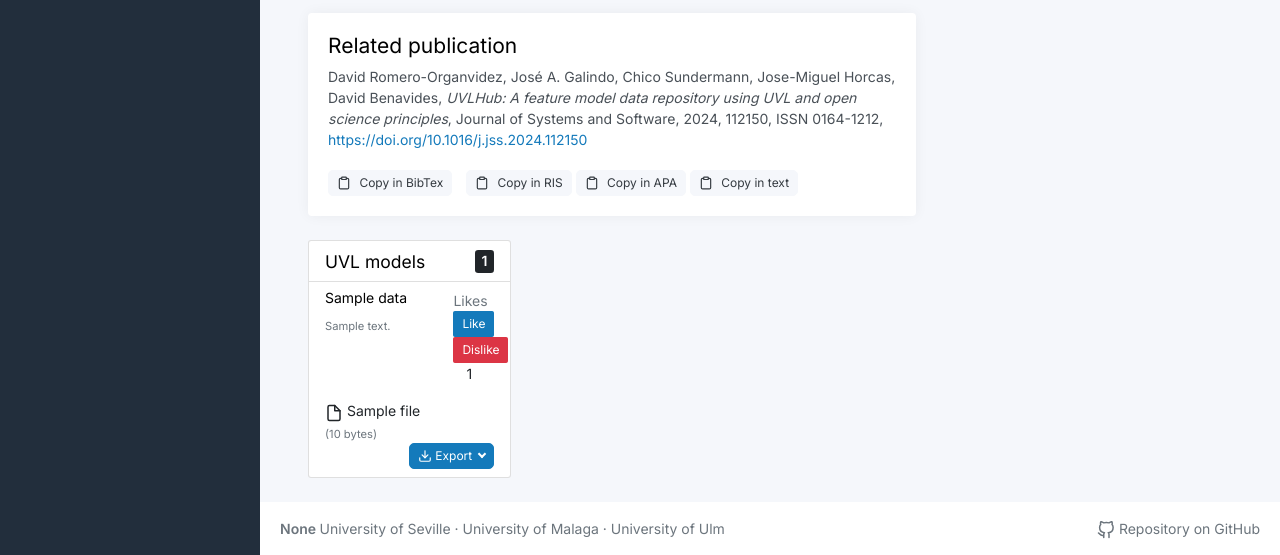
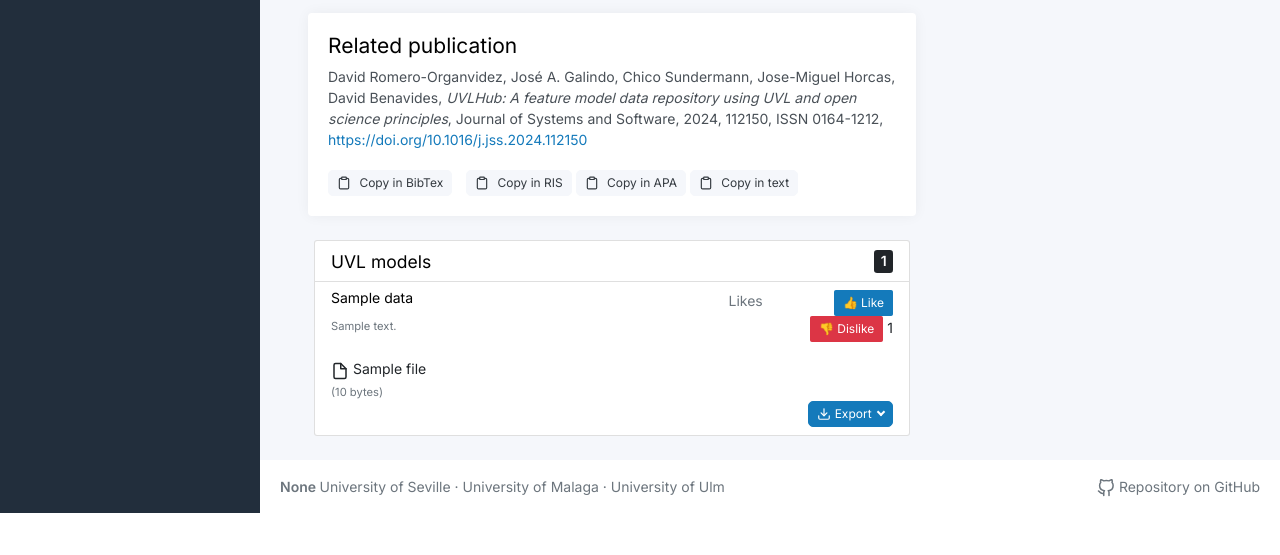
Before and after one commit to ch0cohub/choco-hub-2, a Flask app: template app/modules/dataset/templates/dataset/view_dataset.html in a window 1280 px wide. Shown: the part 571-1126 px from the top of the page. After the commit the page ends 1084 px from the top, so only its background shows below. Run offline with Flask 3, Linux system fonts and the light colour scheme; the template is opened without the code that fills it: values that come from a table or form of the project are taken from there, others are empty; a user stored in the database is signed in; tables that the repository leaves empty hold one stand-in row (values such as "Sample post"); parts of the project's set-up code (start-up, migrations or seed data) failed here and were passed over; some libraries are stand-ins or nearby versions.

Commit message:
style(dataset): improve score container

```diff
--- a/app/modules/dataset/templates/dataset/view_dataset.html
+++ b/app/modules/dataset/templates/dataset/view_dataset.html
@@ -246,7 +246,7 @@
         </div>
 
 
-        <div class="col-xl-4 col-lg-12 col-md-12 col-sm-12">
+        <div class="container mt-4">
 
             <div class="list-group">
 
@@ -280,12 +280,12 @@
                                             <div class="col-md-8 col-12">
                                                 <!-- Like Button -->
                                                 <button onclick="handleLikeModel('{{ feature_model.id }}', '{{ current_user.id }}', 1)" class="btn btn-primary btn-sm">
-                                                    Like
+                                                    👍 Like
                                                 </button>
 
                                                 <!-- Dislike Button -->
                                                 <button onclick="handleLikeModel('{{ feature_model.id }}', '{{ current_user.id }}', -1)" class="btn btn-danger btn-sm">
-                                                    Dislike
+                                                    👎 Dislike
                                                 </button>
 
                                                 <!-- Like Count -->
```
